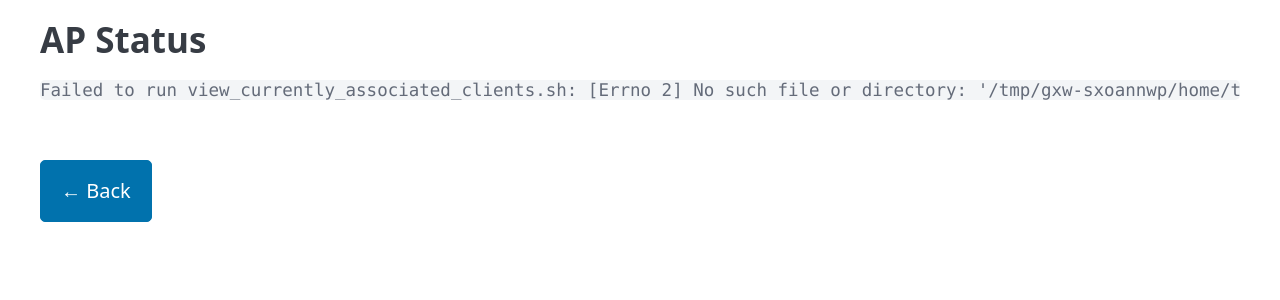
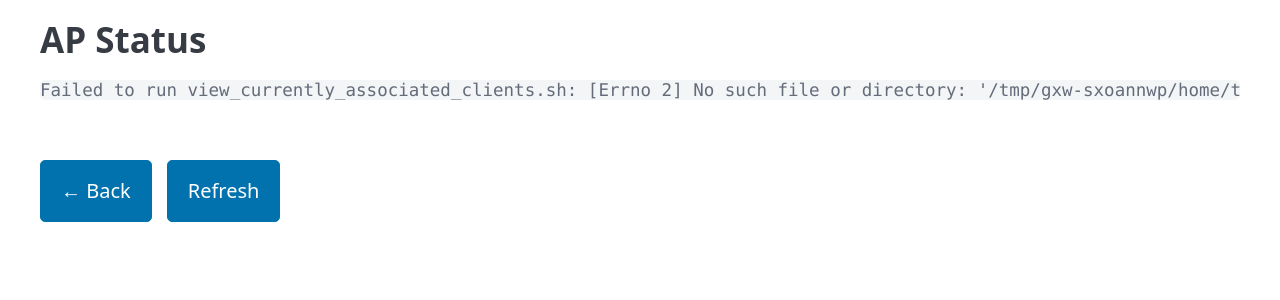
Before and after one commit to georgenicoll/wireguard-ap, a FastAPI app: page /clients in a window 1280 px wide. Shown: the part 122-422 px from the top of the page. Run offline with FastAPI, Linux system fonts and the light colour scheme; the visitor is signed in with stand-in values (Sample User, id 1).

Commit message:
Add a refresh button to the WireGuard/AP status pages
Reuses the existing full-page GET routes rather than adding new
endpoints: hx-get re-fetches the same page (request.url.path, so it
works for both /wireguard and /clients from the one shared template)
and hx-select="pre" pulls out just the updated <pre> to swap in.
Placed in the footer next to Back, per request.

Co-Authored-By: Claude Sonnet 5 <noreply@anthropic.com>

```diff
--- a/webapp/templates/output.html
+++ b/webapp/templates/output.html
@@ -7,6 +7,7 @@
   <link rel="icon" type="image/svg+xml" href="/static/favicon.svg">
   <link rel="stylesheet" href="/static/pico.min.css">
   <link rel="stylesheet" href="/static/site.css">
+  <script src="/static/htmx.min.js"></script>
 </head>
 <body>
   {% include "_header.html" %}
@@ -14,8 +15,12 @@
     <h2>{{ heading }}</h2>
     <pre>{{ output }}</pre>
   </main>
-  <footer>
+  <footer style="display: flex; gap: 0.75rem;">
     <a href="/" role="button" class="outline secondary">&larr; Back</a>
+    <button hx-get="{{ request.url.path }}" hx-select="pre" hx-target="pre" hx-swap="outerHTML"
+      hx-disabled-elt="this" class="outline secondary">
+      Refresh
+    </button>
   </footer>
 </body>
 </html>
```
